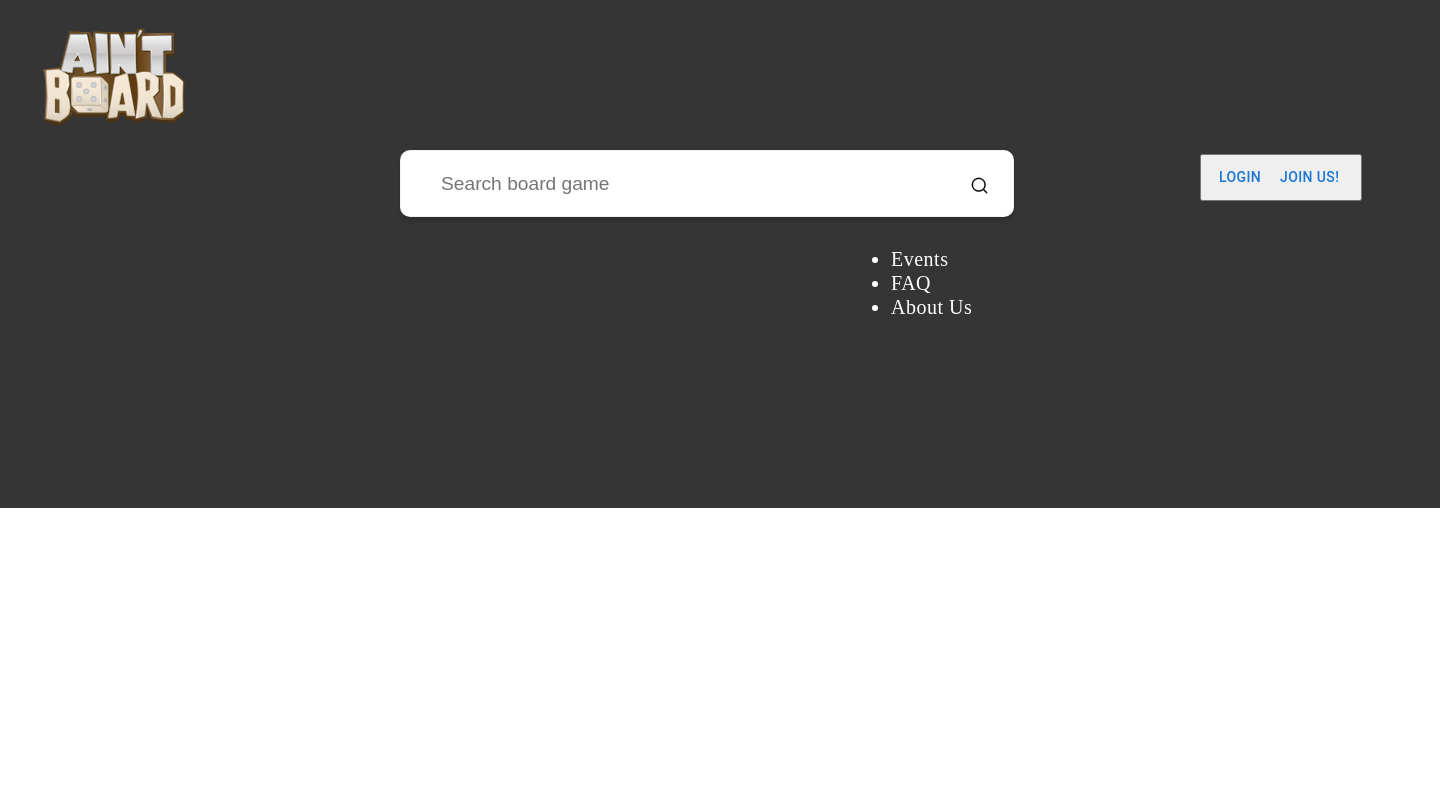
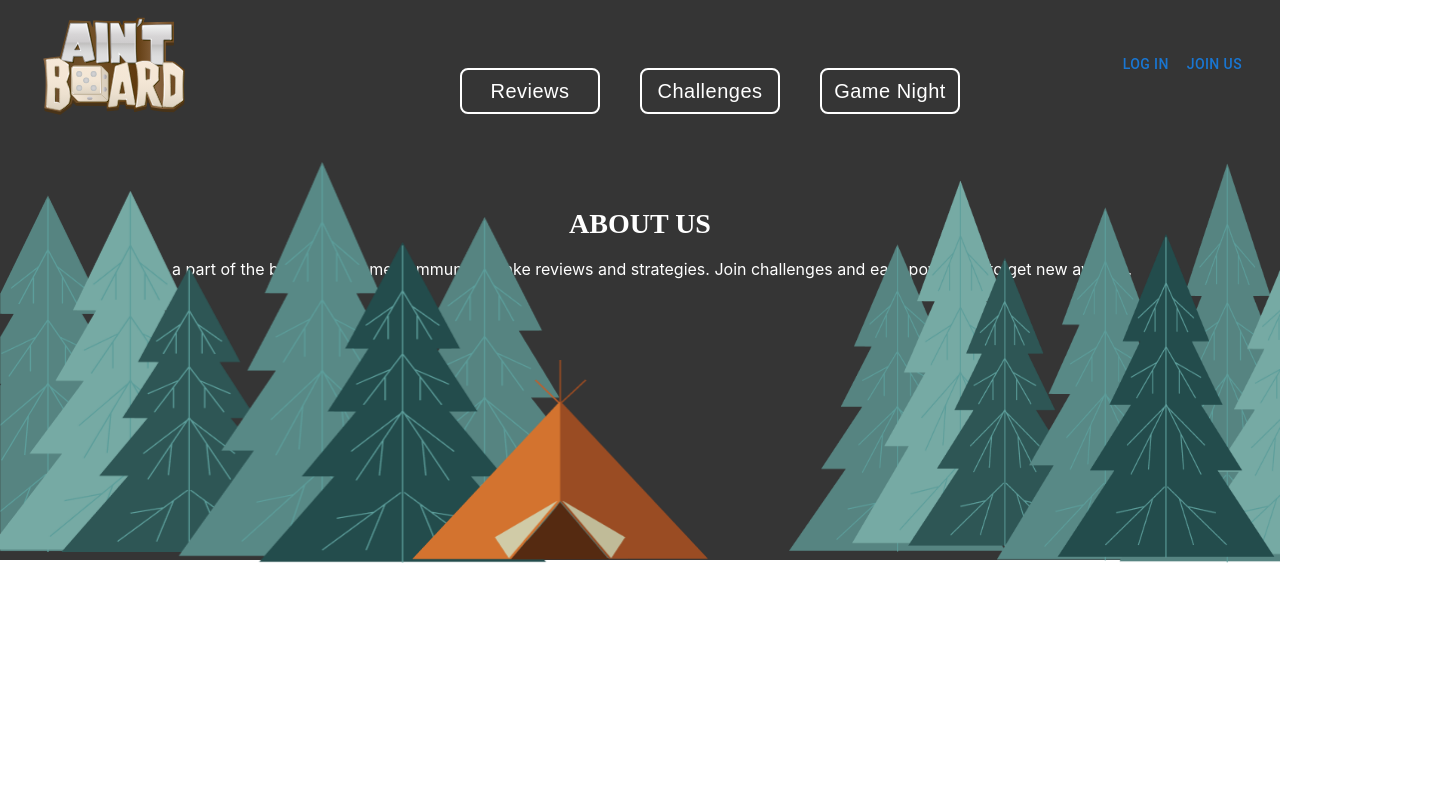
Before and after one commit to idiglove/oku-no-kumo-fe, a Next.js app in the folder project_app/: page /About in a window 1280 px wide. Shown: the top 800 px of the page, 1444 px wide, since content can reach past the window. Built offline with nearby package versions, Linux system fonts and the light colour scheme.

Commit message:
almost done with the header part

```diff
--- a/project_app/pages/About.tsx
+++ b/project_app/pages/About.tsx
@@ -1,43 +1,77 @@
-import Footer from "../components/Footer";
-import ToolBar from "../components/ToolBar";
 import Button from "@mui/material/Button";
-import Box from "@mui/material/Box";
+import Wrapper from "@mui/material/Button";
+import NavBarButtons from "../components/NavBarButtons";
 import Image from "next/image";
 import styled from "styled-components";
+import Footer from "../components/Footer";
 
 function About() {
+
   return (
     <Container>
-    <HeaderContainer>
+      <div style={{
+    backgroundColor:"rgb(53, 53, 53)",
+    minHeight: "35rem",
+    }}>
+         <NavBarWrapper>
+        <HeaderContainer>
             <Image
               src="/logo.svg"
               width={227.77}
               height={150}
               alt="Ain't Board Logo"
             />
-            <HeaderButtons>
-             <Button>Login</Button>
-              <Button>
-                Join Us!
-              </Button>
-            </HeaderButtons>
-             <NavLinks>
-                <ul>
-        <li>Events</li>
-        <li>FAQ</li>
-        <li>About Us</li>
-       </ul>
-              </NavLinks>
+            <NavBarButtons/>
+           <div style={{display:"flex",flex: "1 1 0%",justifyContent:"flex-end",margin:"30px"}}>
+         <Button style={{padding:"10px"}}>Log In </Button>
+         <Button>Join Us </Button>
+           </div>
+      </HeaderContainer>
+      <div
+            style={{
+              position: "absolute",
+              width: "629.05px",
+              height: "400.51px",
+              top: "162px",
+              left: "0",
+              bottom: "0",
+            }}
+          >
+            <Image src="/trees_left.png" layout="fill" alt="image" />
+          </div>
+          <div
+            style={{
+              position: "absolute",
+              width: "296px",
+              height: "200px",
+              left: "412.31px",
+              top: "360px",
+            }}
+          >
+            <Image src="/Tent.png" layout="fill" alt="image" />
+          </div>
+             <div>
+            <StyledText>About Us</StyledText>
+            <p style={{color:"white",zIndex:"10",textAlign:"center"}}>Be a part of the best boardgame community.
+Make reviews and strategies. Join challenges and earn powerups to get new avatars.</p>
+      </div>
+           <div
+            style={{
+              position: "absolute",
 
-          <ToolBar/>
+              height: "400.65px",
+              left: "789.04px",
+              bottom: "0",
+              top: "162.54px",
+              right: "0",
+              zIndex: "100",
+            }}
+          >
+            <Image src="/trees_right.png" layout="fill" alt="image" />
+          </div>
+      </NavBarWrapper>
 
-      </HeaderContainer>
-      <Box style={{height:"508.49px",width:"1440px",background:"#353535"}}>
-
-      </Box>
-     <FooterContainer>
-        <Footer/>
-     </FooterContainer>
+      </div>
     </Container>
 
   )
@@ -45,63 +79,33 @@ function About() {
 
 export default About
 const Container= styled.div`
-width: 1440px;
-height: 1467px;
+width: 100%;
+display:block;
+box-sizing:border-box;
+height: 1172px;
+`
+const HeaderContainer=styled.div`
+display: flex;
+justify-content: space-between;
+align-items: center;
+background-color: rgb(53, 53, 53);
+height: 8rem;
+position: static;
+width: 100%;
 
 `
-const FooterContainer=styled.div`
-position:absolute;
-width: 1440px;
-height: 379px;
-left: 0px;
-top: 1088px;
-background: #353535;
-
+const NavBarWrapper=styled.div`
+display: block;
+height: 8rem;
+width:100%;
 `
 
-const HeaderContainer=styled.div`
-
-position: absolute;
-width: 1440px;
-height: 312px;
-left: 0px;
-top: 0px;
-
-background: #353535;
-
+const StyledText= styled.h1`
+color: rgb(255, 255, 255);
+font-family: Rubik-Bold;
+font-size: 1.75rem;
+text-transform: uppercase;
+position: relative;
+text-align: center;
+margin-top: 5rem;
 `
-const HeaderButtons=styled.button`
-width: 162px;
-height: 47px;
-margin-left:1200px;
-font-family: 'Rubik';
-font-style: normal;
-font-weight: 400;
-font-size: 20px;
-line-height: 24px;
-display: flex;
-align-items: center;
-text-align: center;
-letter-spacing: 0.025em;
-color: #000000;
-`
-
-const NavLinks=styled.div`
-ul{
-display: inline-block;
-color:white;
-position: absolute;
-width: 92px;
-height: 24px;
-left: 851px;
-top: 227px;
-font-family: 'Rubik';
-font-style: normal;
-font-weight: 500;
-font-size: 20px;
-line-height: 24px;
-letter-spacing: 0.025em;
-}
-
-
-`
```
